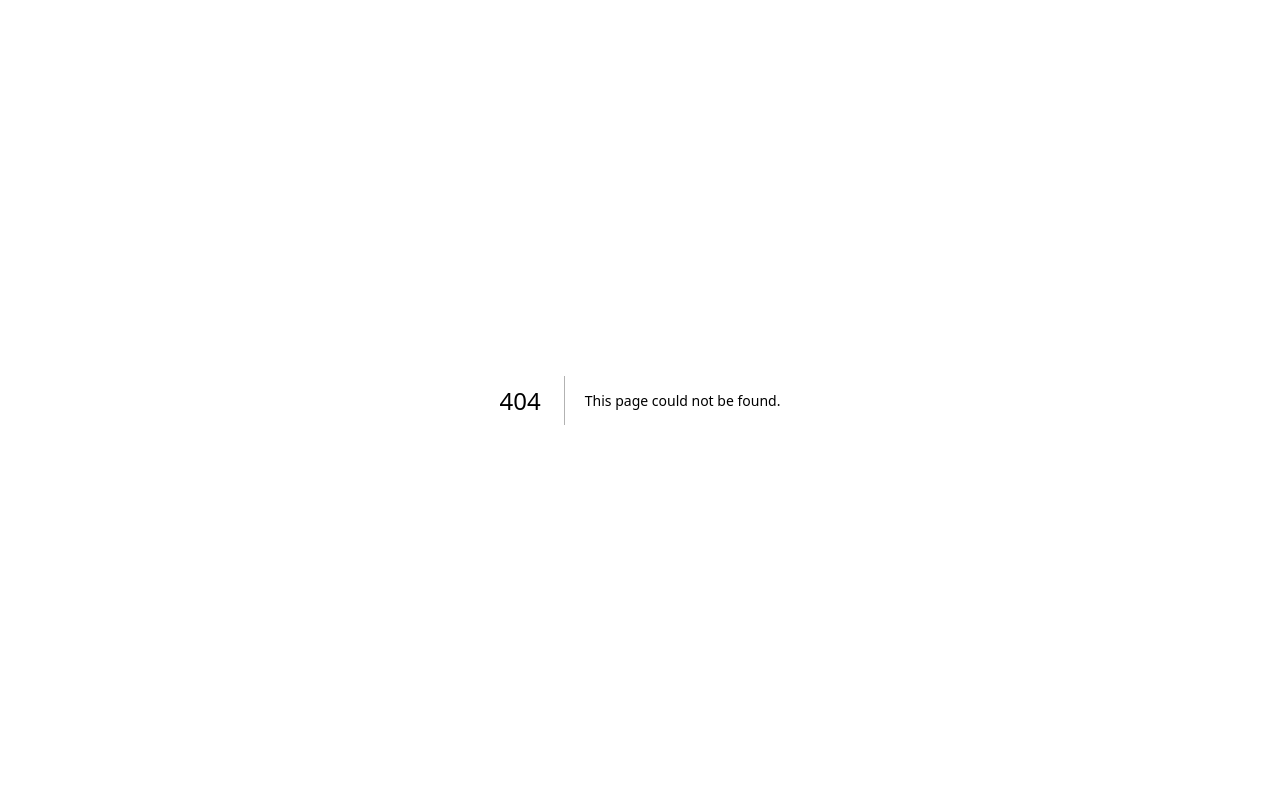
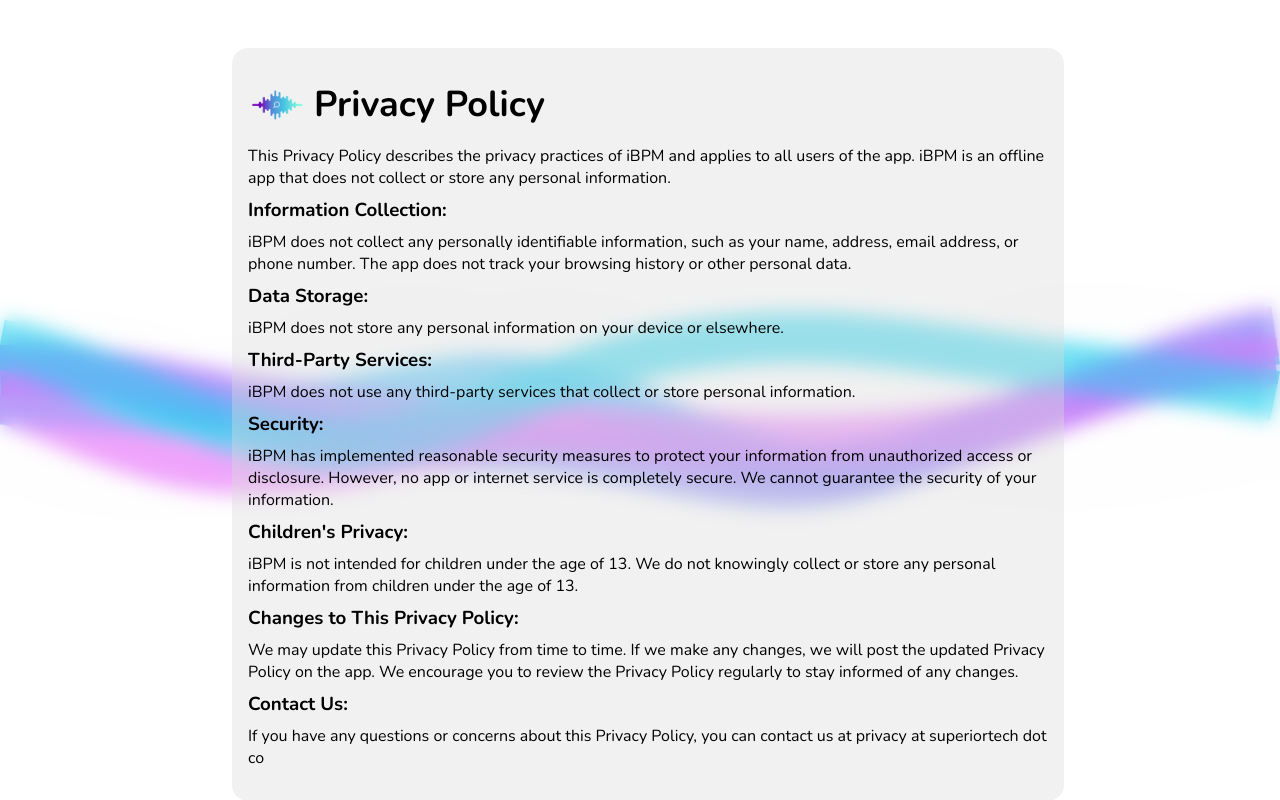
Before and after one commit to jdmg94/ibpm-landing, a Next.js app: page /privacy in a window 1280 px wide. Before the commit this address had no page. Built offline with nearby package versions, Linux system fonts and the light colour scheme.

Commit message:
feature: privacy policy page

```diff
--- a/src/app/globals.css
+++ b/src/app/globals.css
@@ -36,6 +36,15 @@
   text-decoration: none;
 }
 
+h1 {
+  font-size: 36px;
+  margin: 16px 0px;
+}
+
+h3 {
+  margin: 8px 0px;
+}
+
 img {
   user-select: none;
 }
--- a/src/app/page.tsx
+++ b/src/app/page.tsx
@@ -49,6 +49,7 @@
             Stop tapping and start feeling the rhythm with iBPM. Download today
             and unlock the power of effortless beat detection.
           </span>
+          <div className={styles.windowed}>
             <Image
               src="/appstore.svg"
               alt="get it on the ios app store"
@@ -56,6 +57,7 @@
               width={200}
               className={clsx(styles.pointer, styles.centered)}
             />
+          </div>
         </ContentCard>
         <Slides />
       </section>
--- /dev/null
+++ b/src/app/privacy/page.ts
@@ -0,0 +1 @@
+export { default } from "./privacy"
--- /dev/null
+++ b/src/app/privacy/privacy.module.css
@@ -0,0 +1,16 @@
+.hero {
+  flex: 1;
+  width: 100%;
+  display: flex;
+  padding: 32px 16px;
+  align-items: center;
+  justify-content: center;
+}
+
+@media (max-width: 1150px) {
+  .hero {
+    align-items: center;
+    flex-direction: column-reverse;
+    justify-content: flex-start;
+  }
+}
--- /dev/null
+++ b/src/app/privacy/privacy.tsx
@@ -0,0 +1,61 @@
+"use client";
+import Logo from "@/components/Logo";
+import WavyBackground from "@/components/WavyBackground";
+import ContentCard from "@/components/ContentCard";
+import styles from "./privacy.module.css";
+
+function Privacy() {
+  return (
+    <WavyBackground>
+      <section className={styles.hero}>
+        <ContentCard>
+          <Logo label="Privacy Policy" />
+          <p>
+            This Privacy Policy describes the privacy practices of iBPM and
+            applies to all users of the app. iBPM is an offline app that does
+            not collect or store any personal information.
+          </p>
+          <h3>Information Collection:</h3>
+          <p>
+            iBPM does not collect any personally identifiable information, such
+            as your name, address, email address, or phone number. The app does
+            not track your browsing history or other personal data.
+          </p>
+          <h3>Data Storage:</h3>
+          <p>
+            iBPM does not store any personal information on your device or
+            elsewhere.
+          </p>
+          <h3>Third-Party Services:</h3>
+          <p>
+            iBPM does not use any third-party services that collect or store
+            personal information.
+          </p>
+          <h3>Security:</h3>
+          iBPM has implemented reasonable security measures to protect your
+          information from unauthorized access or disclosure. However, no app or
+          internet service is completely secure. We cannot guarantee the
+          security of your information.
+          <h3>Children's Privacy:</h3>
+          iBPM is not intended for children under the age of 13. We do not
+          knowingly collect or store any personal information from children
+          under the age of 13.
+          <h3>Changes to This Privacy Policy:</h3>
+          <p>
+            We may update this Privacy Policy from time to time. If we make any
+            changes, we will post the updated Privacy Policy on the app. We
+            encourage you to review the Privacy Policy regularly to stay
+            informed of any changes.
+          </p>
+          <h3>Contact Us:</h3>
+          <p>
+            If you have any questions or concerns about this Privacy Policy, you
+            can contact us at privacy at superiortech dot co
+          </p>
+        </ContentCard>
+      </section>
+    </WavyBackground>
+  );
+}
+
+export default Privacy;
--- a/src/components/ContentCard/ContentCard.module.css
+++ b/src/components/ContentCard/ContentCard.module.css
@@ -7,6 +7,7 @@
   border-radius: 16px;
   backdrop-filter: blur(4px);
   padding: 16px;
+  padding-bottom: 32px;
   margin-left: 16px;
   box-shadow: 0 4px 30px rgba(255, 255, 255, 0.1);
 }
--- a/src/components/Logo/Logo.module.css
+++ b/src/components/Logo/Logo.module.css
@@ -4,7 +4,3 @@
   flex-direction: row;
   align-items: center;
 }
-
-.container > h1 {
-  font-size: 36px;
-}
--- a/src/components/Logo/Logo.tsx
+++ b/src/components/Logo/Logo.tsx
@@ -1,16 +1,15 @@
 import Image from "next/image";
-import styles from "./Logo.module.css"
+import styles from "./Logo.module.css";
 
-const Logo = () => (
+type LogoProps = {
+  label?: string;
+};
+
+const Logo = ({ label = "iBPM" }: LogoProps) => (
   <span className={styles.container}>
-    <Image
-      width={58}
-      height={58}
-      src="/logo.png"
-      alt="iBPM logo"
-    />
-    <h1>iBPM</h1>
+    <Image width={58} height={58} src="/logo.png" alt="iBPM logo" />
+    <h1>{label}</h1>
   </span>
 );
 
-export default Logo
+export default Logo;
```
Also changed, not shown: src/app/page.module.css (+9 -0 lines). Lines whose indentation alone changed are shown as unchanged.
